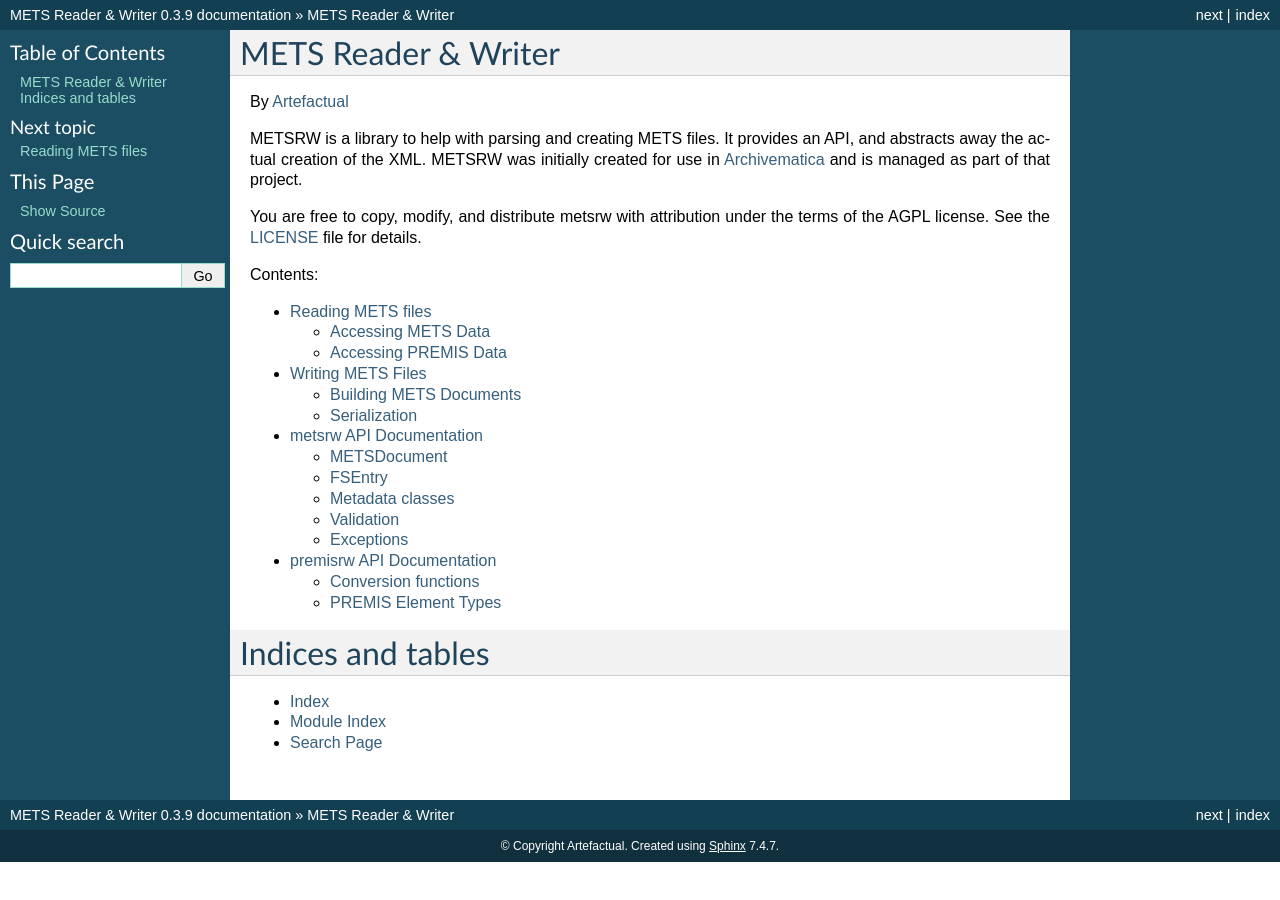
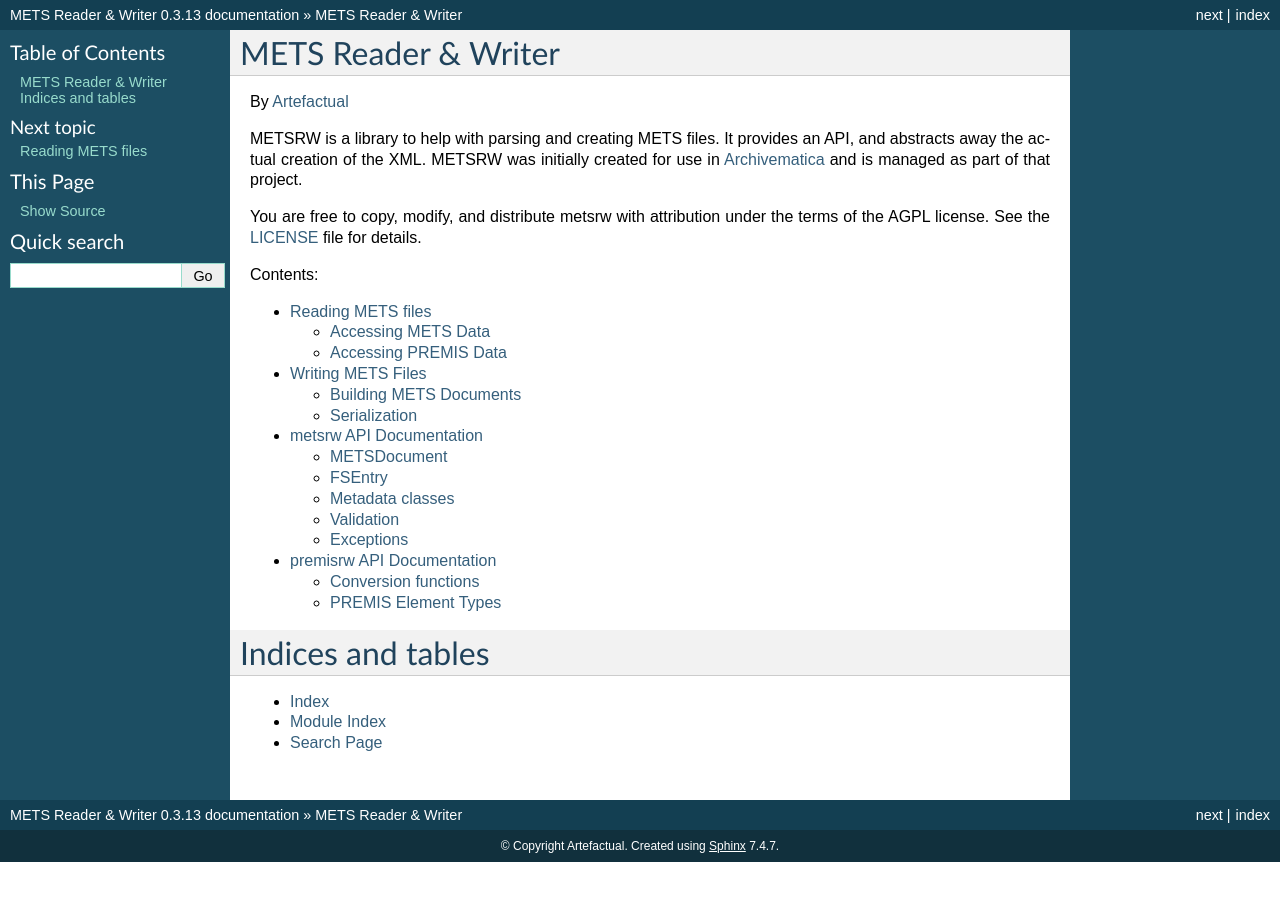
Before and after one commit to artefactual-labs/mets-reader-writer, a Sphinx documentation site: the page built from docs/index.rst, in a window 1280 px wide. Built offline with Sphinx 7.4.7, drawn with Linux system fonts in a browser that asks for light colours.

Commit message:
Increment version

```diff
--- a/docs/conf.py
+++ b/docs/conf.py
@@ -51,9 +51,9 @@
 # built documents.
 #
 # The short X.Y version.
-version = "0.3.9"
+version = "0.3.13"
 # The full version, including alpha/beta/rc tags.
-release = "0.3.9"
+release = "0.3.13"
 
 # The language for content autogenerated by Sphinx. Refer to documentation
 # for a list of supported languages.
--- a/metsrw/__init__.py
+++ b/metsrw/__init__.py
@@ -43,7 +43,7 @@
 
 LOGGER = logging.getLogger(__name__)
 LOGGER.addHandler(logging.NullHandler())
-__version__ = "0.3.12"
+__version__ = "0.3.13"
 
 __all__ = [
     "Agent",
```
